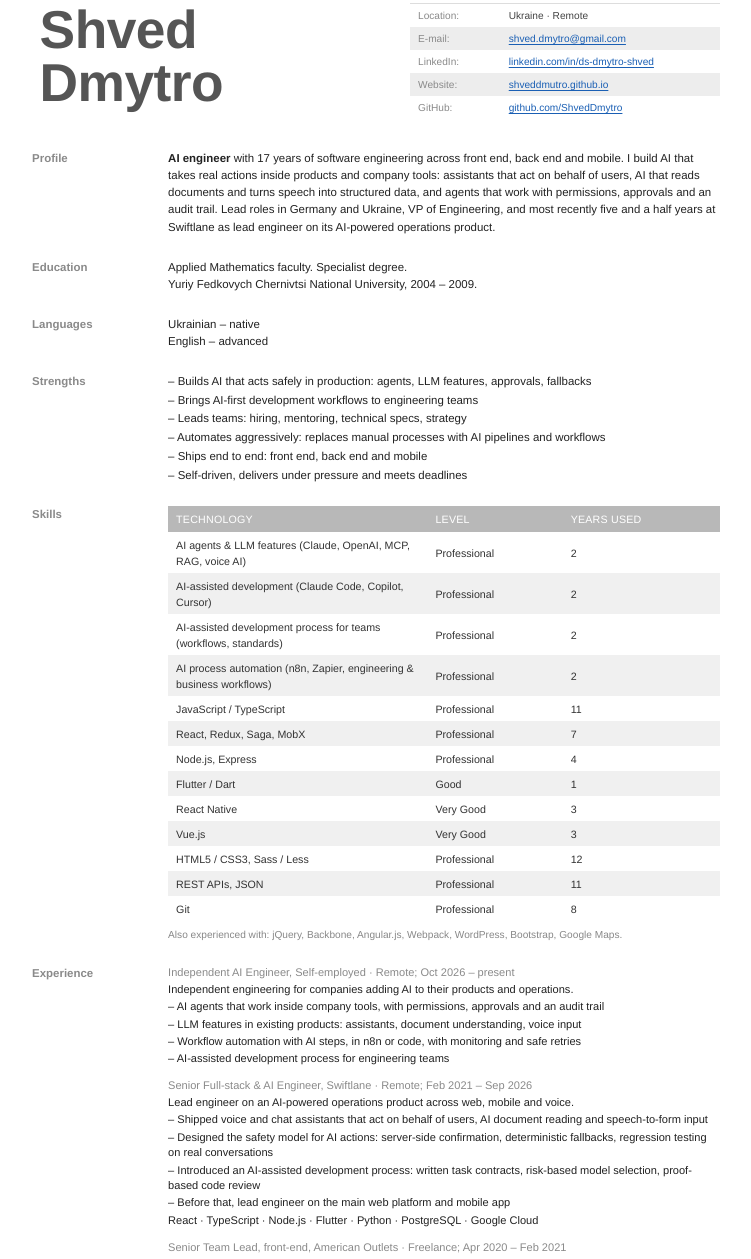
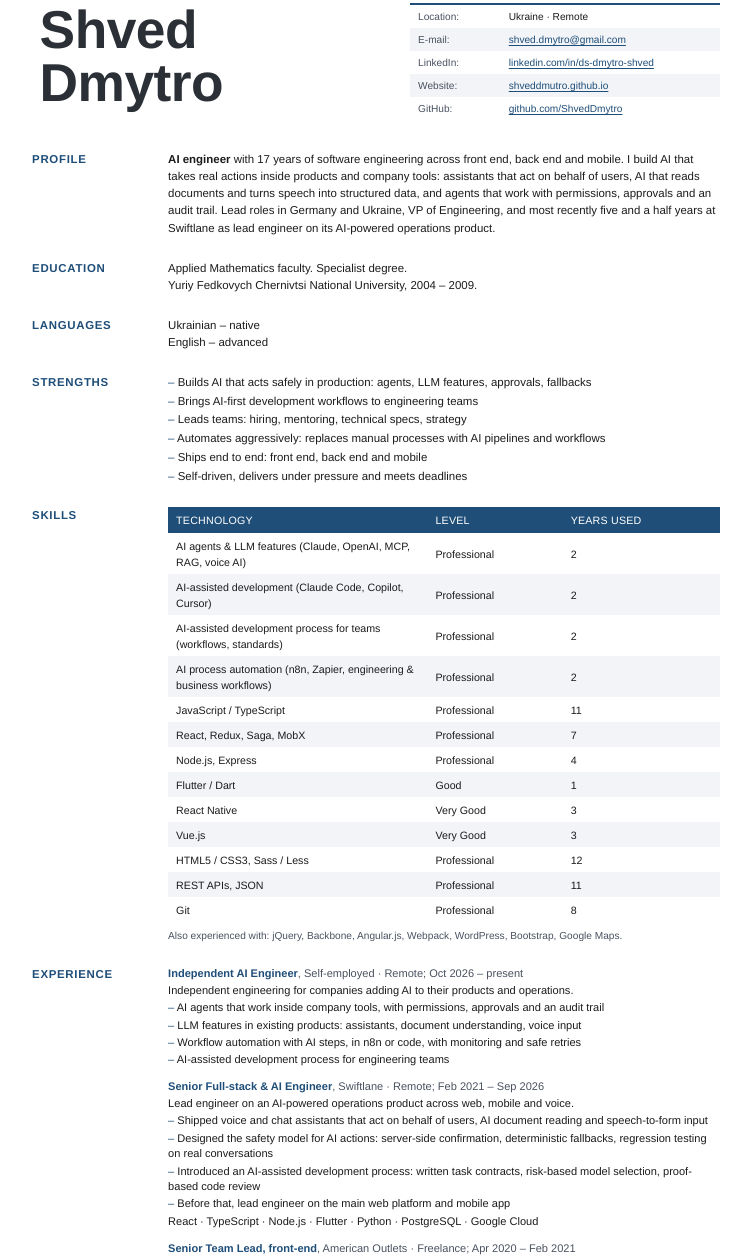
Before and after one commit to ShvedDmutro/shveddmutro.github.io, an Astro site: page /cv in a window 1280 px wide. Shown: the part 73-1332 px from the top of the page, without its empty margins (264-1015 px from the left). Built offline with nearby package versions, Linux system fonts and the light colour scheme; Astro itself is replaced by a stand-in of ours.

Commit message:
CV: darker text and one deep blue accent for readability
Light grey labels, job titles and the grey skills header were hard to
read. Body text is now near-black; section labels, job titles and the
skills header use one deep blue. Layout unchanged.

Verified: `npm run cv` renders 2 A4 pages; both checked visually.

Co-Authored-By: Claude Opus 5.5 <noreply@anthropic.com>

```diff
--- a/src/pages/cv.astro
+++ b/src/pages/cv.astro
@@ -63,7 +63,7 @@ const [first, last] = person.name.split(' ');
       <div>
         {experience.map((job) => (
           <div class="job">
-            <p class="jt">{job.title}, {job.org}; {job.period}</p>
+            <p class="jt"><b>{job.title}</b>, {job.org}; <span class="per">{job.period}</span></p>
             {job.lead && <p>{job.lead}</p>}
             {job.points && <ul>{job.points.map((pt) => <li>{pt.strong && <><b>{pt.strong}</b> — </>}{pt.text}</li>)}</ul>}
             {job.summary && <p>{job.summary}</p>}
@@ -79,37 +79,40 @@ const [first, last] = person.name.split(' ');
   * { box-sizing: border-box; margin: 0; padding: 0; }
   body {
     font-family: 'Helvetica Neue', Helvetica, Arial, sans-serif;
-    color: #222; font-size: 8.6pt; line-height: 1.5; max-width: 210mm; margin: 0 auto;
+    --ink: #1c1c1e; --accent: #1f4e79; --sub: #4a5260; --line: #d9dde3; --zebra: #f2f4f7;
+    color: var(--ink); font-size: 8.6pt; line-height: 1.5; max-width: 210mm; margin: 0 auto;
     -webkit-print-color-adjust: exact; print-color-adjust: exact;
   }
   @media screen { body { padding: 16mm 14mm; } }
-  a { color: #1a5fb4; text-decoration: underline; text-underline-offset: 1.5px; }
+  a { color: var(--accent); text-decoration: underline; text-underline-offset: 1.5px; }
 
   .head { display: flex; justify-content: space-between; align-items: flex-start; margin: 4mm 0 8mm; }
-  h1 { font-size: 40pt; font-weight: 700; line-height: 1; letter-spacing: -0.01em; color: #555; margin-left: 2mm; }
+  h1 { font-size: 40pt; font-weight: 700; line-height: 1; letter-spacing: -0.01em; color: #2b2f36; margin-left: 2mm; }
   .contact { border-collapse: collapse; font-size: 7.6pt; width: 82mm; }
-  .contact th, .contact td { text-align: left; padding: 4px 8px; vertical-align: top; color: #444; }
-  .contact th { font-weight: 400; color: #8a8a8a; width: 24mm; }
-  .contact tr:nth-child(even) { background: #ededed; }
-  .contact tr:first-child { border-top: 1px solid #ddd; }
+  .contact th, .contact td { text-align: left; padding: 4px 8px; vertical-align: top; color: var(--ink); }
+  .contact th { font-weight: 500; color: var(--sub); width: 24mm; }
+  .contact tr:nth-child(even) { background: var(--zebra); }
+  .contact tr:first-child { border-top: 2px solid var(--accent); }
 
   .row { display: grid; grid-template-columns: 32mm 1fr; gap: 0 4mm; margin-bottom: 5.5mm; break-inside: avoid; }
   .row.exp { break-before: page; break-inside: auto; }
-  h2 { font-size: 8.6pt; font-weight: 700; color: #8a8a8a; }
+  h2 { font-size: 8.6pt; font-weight: 700; color: var(--accent); text-transform: uppercase; letter-spacing: 0.06em; }
   p { margin-bottom: 2px; }
   b { font-weight: 700; }
   ul { list-style: none; }
   li { margin-bottom: 1.5px; }
-  li::before { content: '– '; }
+  li::before { content: '– '; color: var(--accent); }
 
   .skills { border-collapse: collapse; width: 100%; font-size: 8pt; }
-  .skills thead th { background: #b8b8b8; color: #fff; font-weight: 500; text-transform: uppercase; text-align: left; padding: 5px 8px; letter-spacing: 0.02em; }
-  .skills td { padding: 4.5px 8px; vertical-align: middle; color: #333; }
-  .skills tbody tr:nth-child(even) { background: #f0f0f0; }
+  .skills thead th { background: var(--accent); color: #fff; font-weight: 500; text-transform: uppercase; text-align: left; padding: 5px 8px; letter-spacing: 0.02em; }
+  .skills td { padding: 4.5px 8px; vertical-align: middle; color: var(--ink); }
+  .skills tbody tr:nth-child(even) { background: var(--zebra); }
   .skills th:nth-child(1), .skills td:nth-child(1) { width: 47%; }
-  .also { font-size: 7.6pt; color: #888; margin-top: 6px; }
+  .also { font-size: 7.6pt; color: var(--sub); margin-top: 6px; }
 
   .exp { font-size: 8.3pt; line-height: 1.42; }
   .job { margin-bottom: 3mm; break-inside: avoid; }
-  .jt { color: #8a8a8a; margin-bottom: 1px; }
+  .jt { color: var(--sub); margin-bottom: 1px; }
+  .jt b { color: var(--accent); }
+  .per { white-space: nowrap; }
 </style>
```
Also changed, not shown: 1 other file.
